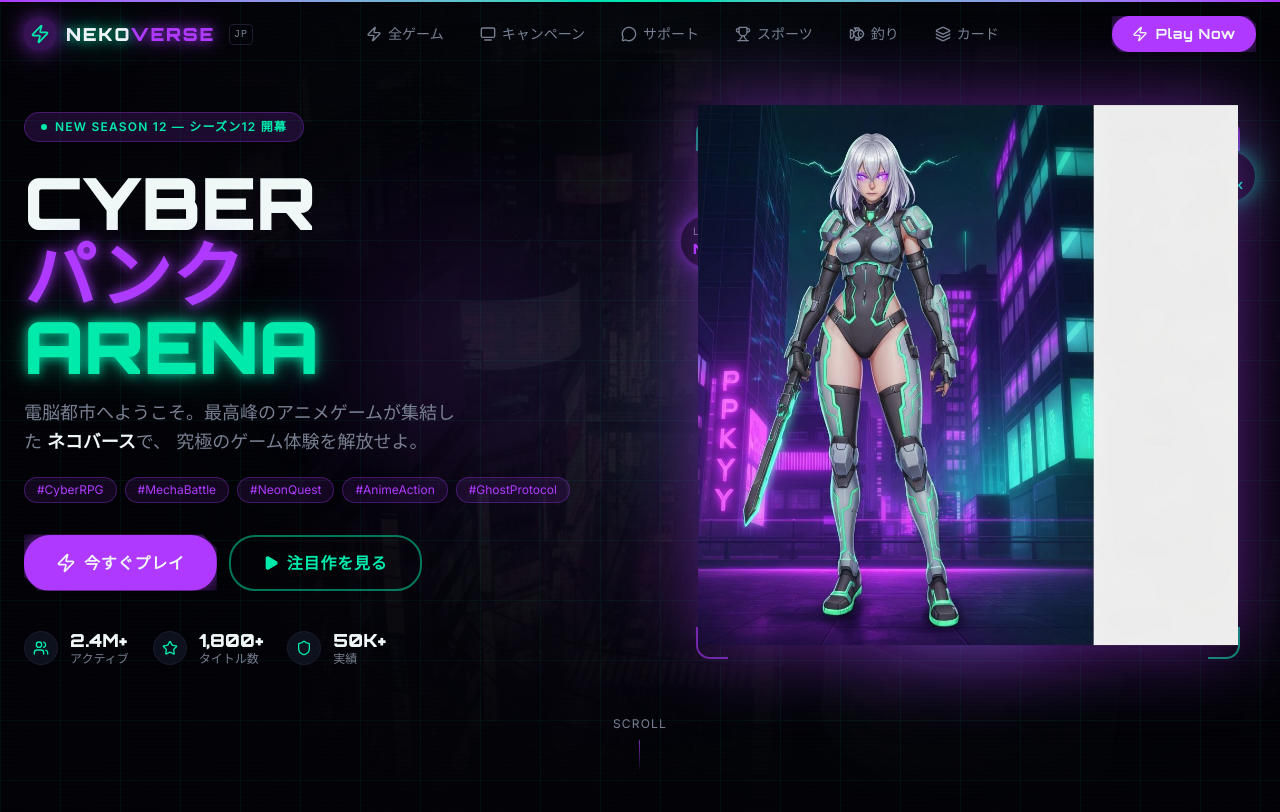
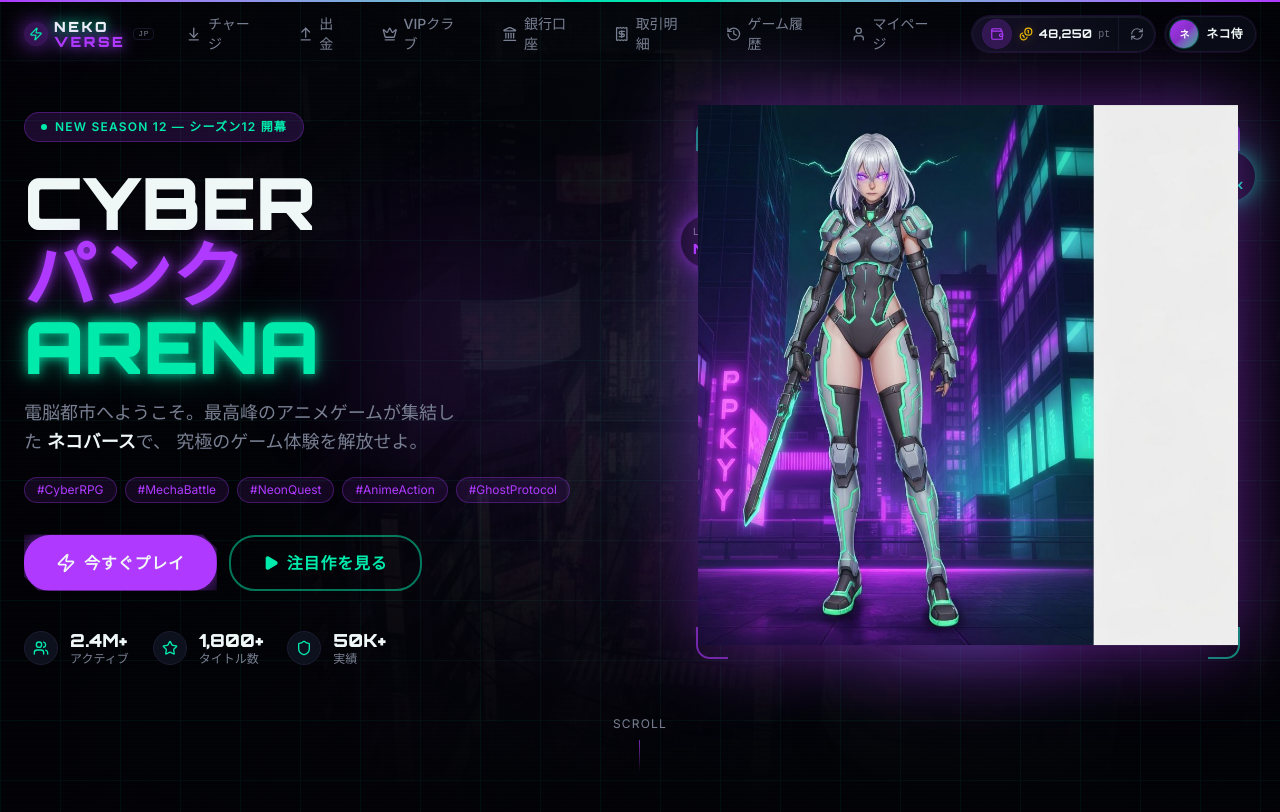
Before and after one commit to shanaerettact/japan-casino, a Vue app: page / in a window 1280 px wide. Shown: the top 812 px of the page. Built offline with nearby package versions, Linux system fonts and the light colour scheme.

Commit message:
feat: 調整選單內容

```diff
--- a/src/components/NavBar.vue
+++ b/src/components/NavBar.vue
@@ -1,10 +1,49 @@
 <script setup lang="ts">
 import { ref, computed, onMounted, onUnmounted } from 'vue'
 import { RouterLink, useRoute } from 'vue-router'
-import { Menu, X, Zap, Tv2, MessageCircle, Trophy, Fish, Layers, Bell, Home } from 'lucide-vue-next'
+import {
+  Menu,
+  X,
+  Zap,
+  Home,
+  Wallet,
+  Coins,
+  RefreshCw,
+  ArrowDownToLine,
+  ArrowUpFromLine,
+  Crown,
+  Landmark,
+  Receipt,
+  History,
+  User,
+  Tv2,
+  MessageCircle,
+} from 'lucide-vue-next'
 
 import { cn } from '@/lib/utils'
 import ThemeToggle from '@/components/ThemeToggle.vue'
+
+// Mock user — replace with store / auth
+const user = ref({
+  nickname: 'ネコ侍',
+  avatarInitial: 'ネ',
+  points: 48_250,
+})
+
+const pointsRefreshing = ref(false)
+
+function formatPoints(n: number) {
+  return n.toLocaleString('ja-JP')
+}
+
+function refreshPoints() {
+  if (pointsRefreshing.value) return
+  pointsRefreshing.value = true
+  setTimeout(() => {
+    user.value.points = Math.floor(Math.random() * 80_000) + 10_000
+    pointsRefreshing.value = false
+  }, 900)
+}
 
 interface NavLink {
   label: string
@@ -14,12 +53,20 @@ interface NavLink {
 }
 
 const navLinks: NavLink[] = [
-  { label: '全ゲーム', slug: 'all',        to: '/category/all',        icon: Zap },
-  { label: 'キャンペーン', slug: 'promotions', to: '/promotions',          icon: Tv2 },
-  { label: 'サポート', slug: 'support',    to: null,                   icon: MessageCircle },
-  { label: 'スポーツ', slug: 'sports',     to: '/category/sports',     icon: Trophy },
-  { label: '釣り', slug: 'fishing',    to: '/category/fishing',    icon: Fish },
-  { label: 'カード', slug: 'cards',      to: '/category/cards',      icon: Layers },
+  { label: 'チャージ', slug: 'deposit', to: '/account/charge', icon: ArrowDownToLine },
+  { label: '出金', slug: 'withdraw', to: '/account/withdraw', icon: ArrowUpFromLine },
+  { label: 'VIPクラブ', slug: 'vip', to: '/vip', icon: Crown },
+  { label: '銀行口座', slug: 'bank', to: '/account/bank', icon: Landmark },
+  { label: '取引明細', slug: 'billing', to: '/account/billing', icon: Receipt },
+  { label: 'ゲーム履歴', slug: 'game-history', to: '/account/game-history', icon: History },
+  { label: 'マイページ', slug: 'profile', to: '/account', icon: User },
+]
+
+/** 底部 Tab：維持原先「全ゲーム・キャンペーン・サポート」三鍵（與 sheet / 頂欄 navLinks 分離） */
+const bottomTabLinks: NavLink[] = [
+  { label: '全ゲーム', slug: 'all', to: '/category/all', icon: Zap },
+  { label: 'キャンペーン', slug: 'promotions', to: '/promotions', icon: Tv2 },
+  { label: 'サポート', slug: 'support', to: null, icon: MessageCircle },
 ]
 
 const route = useRoute()
@@ -36,6 +83,8 @@ function closeMenu() { open.value = false }
 
 const isOnHome = computed(() => route.path === '/')
 const activeCategorySlug = computed(() => {
+  const acc = navLinks.find(l => l.to !== null && route.path === l.to)?.slug
+  if (acc) return acc
   if (route.name === 'promotions') return 'promotions'
   return route.params.slug as string | undefined
 })
@@ -66,18 +115,26 @@ onUnmounted(() => {
 
     <nav
       aria-label="Primary navigation"
-      class="max-w-7xl mx-auto px-4 sm:px-6 h-16 flex items-center justify-between gap-4"
+      class="max-w-7xl mx-auto px-3 sm:px-6 h-16 flex items-center justify-between gap-2 sm:gap-4 min-w-0"
     >
-
-      <RouterLink to="/" aria-label="NekoVerse home" class="flex items-center gap-2.5 group shrink-0 touch-press">
-        <div class="relative w-8 h-8">
-          <div class="absolute inset-0 rounded-lg bg-neon-purple/30 group-hover:bg-neon-purple/50 transition-colors duration-300 glow-purple" />
-          <Zap class="absolute inset-0 m-auto w-5 h-5 text-neon-mint group-hover:text-foreground transition-colors duration-300" aria-hidden="true" />
+      <RouterLink
+        to="/"
+        aria-label="NekoVerse home"
+        class="flex items-center gap-1 sm:gap-1.5 group shrink-0 touch-press min-w-0"
+      >
+        <div class="relative size-6 shrink-0 rounded-md">
+          <div class="absolute inset-0 rounded-md bg-neon-purple/30 group-hover:bg-neon-purple/50 transition-colors duration-300 glow-purple" />
+          <Zap class="absolute inset-0 m-auto size-3.5 text-neon-mint group-hover:text-foreground transition-colors duration-300" aria-hidden="true" />
         </div>
-        <span class="font-display text-lg font-black tracking-widest text-foreground group-hover:text-neon-mint transition-colors duration-300 text-glow-mint">
-          NEKO<span class="text-neon-purple text-glow-purple">VERSE</span>
+        <span class="font-display flex flex-col items-start justify-center gap-px leading-none text-[11px] sm:text-xs md:text-sm font-black">
+          <span class="tracking-[0.06em] sm:tracking-[0.1em] md:tracking-[0.18em] text-foreground group-hover:text-neon-mint transition-colors duration-300 text-glow-mint">
+            NEKO
+          </span>
+          <span class="tracking-[0.06em] sm:tracking-[0.1em] md:tracking-[0.18em] text-neon-purple text-glow-purple">
+            VERSE
+          </span>
         </span>
-        <span class="hidden sm:inline text-[10px] font-mono text-muted-foreground tracking-widest border border-border rounded px-1 py-0.5 ml-1">JP</span>
+        <span class="hidden lg:inline-flex items-center text-[8px] font-mono text-muted-foreground tracking-widest border border-border/80 rounded px-1 py-px leading-none ml-0.5 shrink-0">JP</span>
       </RouterLink>
 
 
@@ -132,21 +189,66 @@ onUnmounted(() => {
         </li>
       </ul>
 
+      <div class="flex items-center justify-end gap-1.5 sm:gap-2.5 shrink-0 min-w-0">
+        <!-- Wallet + points（全寬度顯示；極窄螢幕精簡） -->
+        <div
+          class="flex items-center h-8 sm:h-9 rounded-lg sm:rounded-xl border border-border/80 bg-surface-2/65 backdrop-blur-md shadow-[inset_0_1px_0_0_rgba(255,255,255,0.05),0_0_0_1px_rgba(139,92,246,0.06)] overflow-hidden ring-1 ring-neon-purple/10 max-w-[min(100%,11rem)] sm:max-w-none"
+          role="group"
+          aria-label="ウォレット・ポイント"
+        >
+          <div class="flex items-center gap-1 sm:gap-2 pl-1.5 pr-1 sm:pl-2.5 sm:pr-2 h-full min-w-0 border-r border-border/60 bg-linear-to-r from-neon-purple/[0.07] to-transparent">
+            <div
+              class="hidden min-[360px]:flex size-6 sm:size-7 shrink-0 items-center justify-center rounded-md sm:rounded-lg bg-neon-purple/20 ring-1 ring-neon-purple/25"
+              aria-hidden="true"
+            >
+              <Wallet class="size-3 sm:size-3.5 text-neon-purple" aria-hidden="true" />
+            </div>
+            <div class="flex items-center gap-1 sm:gap-1.5 min-w-0">
+              <Coins class="size-3 sm:size-3.5 shrink-0 text-yellow-400/95 drop-shadow-[0_0_6px_rgba(250,204,21,0.35)]" aria-hidden="true" />
+              <span class="font-display text-[11px] sm:text-xs font-bold tabular-nums tracking-wide text-foreground truncate">
+                {{ formatPoints(user.points) }}
+              </span>
+              <span class="text-[9px] sm:text-[10px] font-mono text-muted-foreground/90 font-medium shrink-0 max-[340px]:hidden">pt</span>
+            </div>
+          </div>
+          <button
+            type="button"
+            aria-label="ポイントを更新"
+            :class="cn(
+              'h-full px-2 sm:px-2.5 flex items-center justify-center text-muted-foreground hover:text-neon-mint hover:bg-neon-mint/10 transition-all duration-300 touch-press border-l border-transparent hover:border-neon-mint/15 shrink-0',
+              pointsRefreshing ? 'pointer-events-none text-neon-mint' : '',
+            )"
+            @click="refreshPoints"
+          >
+            <RefreshCw
+              :class="cn(
+                'size-3 sm:size-3.5 transition-transform duration-500',
+                pointsRefreshing ? 'animate-spin' : 'hover:rotate-180',
+              )"
+              aria-hidden="true"
+            />
+          </button>
+        </div>
 
-      <div class="flex items-center gap-2 shrink-0">
-        <RouterLink
-          to="/category/all"
-          :class="cn(
-            'hidden sm:flex items-center gap-2 px-5 py-2 rounded-xl font-display font-bold text-sm tracking-wider',
-            'bg-neon-purple text-primary-foreground',
-            'hover:bg-neon-purple/80 transition-all duration-300',
-            'glow-purple hover:scale-105 active:scale-95',
-            'clip-corner-sm touch-press',
-          )"
+        <!-- User nickname -->
+        <button
+          type="button"
+          class="flex items-center gap-1.5 sm:gap-2 h-8 sm:h-9 pl-0.5 sm:pl-1 pr-2 sm:pr-3 rounded-lg sm:rounded-xl border border-border/80 bg-surface-2/65 backdrop-blur-md ring-1 ring-neon-purple/10 hover:border-neon-purple/45 hover:ring-neon-purple/25 hover:bg-surface-2/85 transition-all duration-300 group touch-press min-w-0 max-w-[7.5rem] sm:max-w-[140px] lg:max-w-[200px]"
+          :aria-label="user.nickname + ' のプロフィール'"
         >
-          <Zap class="w-4 h-4" aria-hidden="true" />
-          Play Now
-        </RouterLink>
+          <div class="relative size-6 sm:size-7 shrink-0 rounded-md sm:rounded-lg overflow-hidden ring-1 ring-neon-mint/30 group-hover:ring-neon-mint/55 transition-all duration-300">
+            <div
+              class="absolute inset-0 bg-linear-to-br from-neon-purple via-neon-purple/80 to-neon-mint/75 opacity-95 group-hover:opacity-100 transition-opacity duration-300"
+              aria-hidden="true"
+            />
+            <span class="relative flex size-full items-center justify-center font-display text-[9px] sm:text-[10px] font-black text-white leading-none tracking-tight select-none">
+              {{ user.avatarInitial }}
+            </span>
+          </div>
+          <span class="font-body text-[11px] sm:text-xs font-semibold text-foreground truncate group-hover:text-neon-mint transition-colors duration-300 tracking-wide min-w-0">
+            {{ user.nickname }}
+          </span>
+        </button>
 
       </div>
     </nav>
@@ -172,7 +274,7 @@ onUnmounted(() => {
         role="navigation"
         aria-label="Mobile navigation"
         :class="cn(
-          'fixed bottom-0 left-0 right-0 z-50 md:hidden',
+          'fixed -bottom-10 left-0 right-0 z-50 md:hidden',
           'glass-card rounded-t-3xl border-t border-neon-purple/30',
           'pb-safe animate-slide-up',
         )"
@@ -246,21 +348,6 @@ onUnmounted(() => {
           </li>
         </ul>
 
-
-        <div class="px-4 pb-4">
-          <RouterLink
-            to="/category/all"
-            :class="cn(
-              'flex items-center justify-center gap-2 w-full px-5 py-4 rounded-2xl',
-              'font-display font-bold text-base tracking-wider',
-              'bg-neon-purple text-primary-foreground glow-purple touch-press',
-            )"
-            @click="closeMenu"
-          >
-            <Zap class="w-5 h-5" aria-hidden="true" />
-            Play Now
-          </RouterLink>
-        </div>
       </nav>
     </Transition>
   </Teleport>
@@ -291,7 +378,7 @@ onUnmounted(() => {
     </RouterLink>
 
 
-    <template v-for="link in navLinks.slice(0, 3)" :key="link.slug">
+    <template v-for="link in bottomTabLinks" :key="link.slug">
 
       <button
         v-if="link.to === null"
```
Also changed, not shown: src/router/index.ts (+7 -0 lines).
